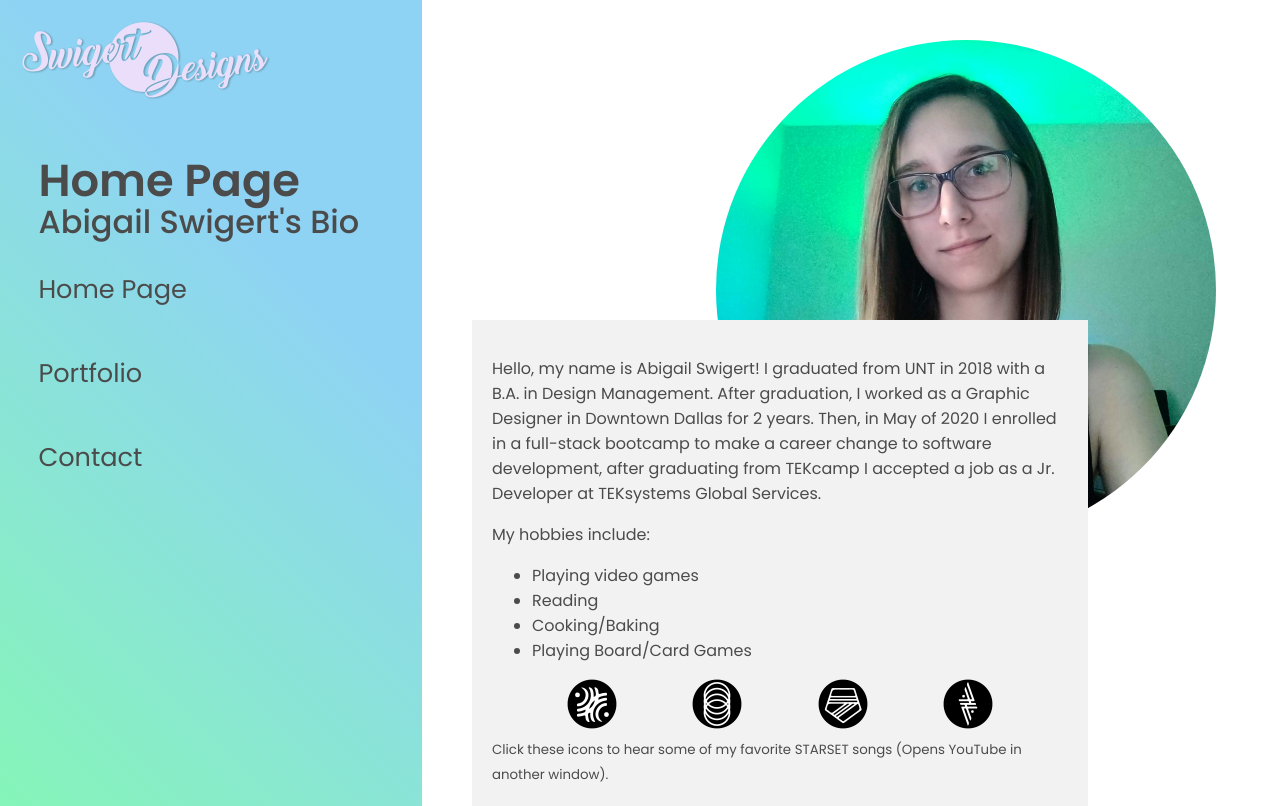
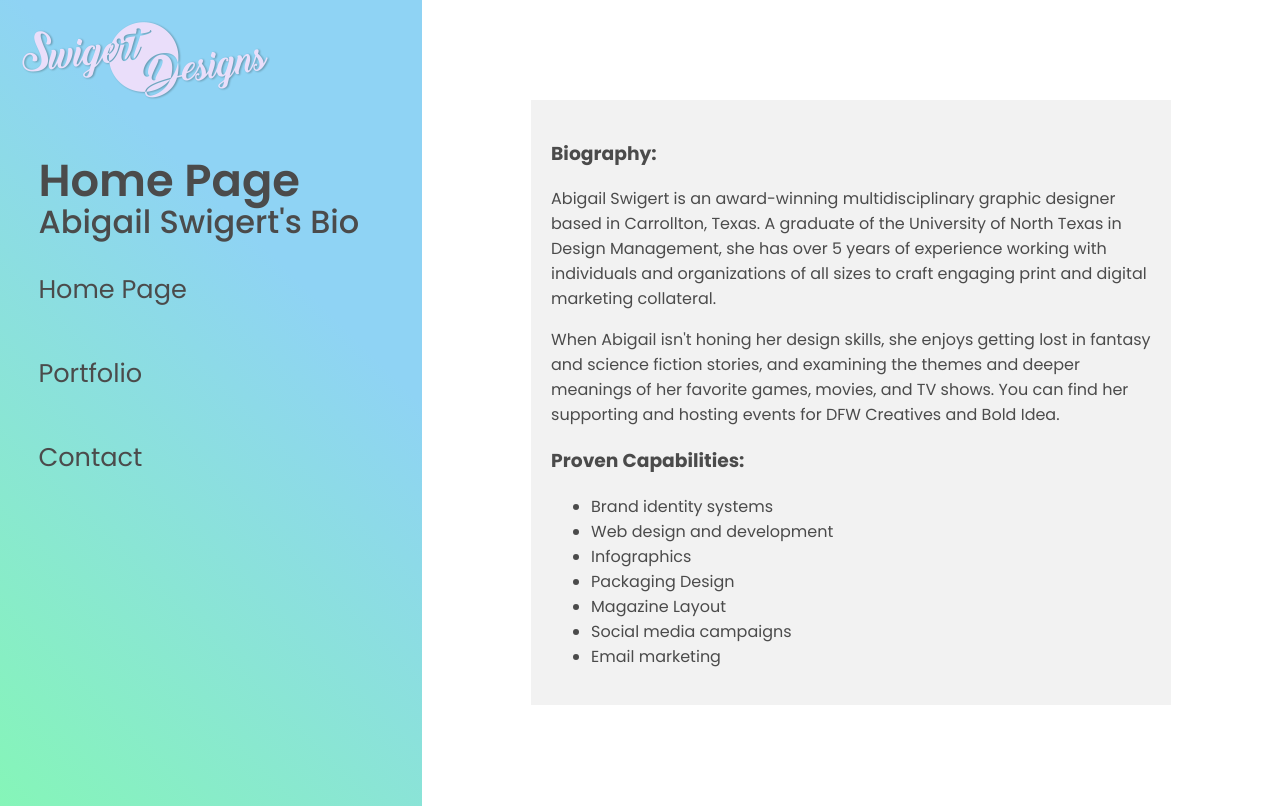
Before and after one commit to AbigailSwigert/swigert-designs-update-react, a React (Create React App) app: page / in a window 1280 px wide. Built offline with nearby package versions, Linux system fonts and the light colour scheme.

Commit message:
update bio, remove old contact links

```diff
--- a/package.json
+++ b/package.json
@@ -9,7 +9,7 @@
     "react": "^16.13.1",
     "react-dom": "^16.13.1",
     "react-router-dom": "^5.2.0",
-    "react-scripts": "3.4.3"
+    "react-scripts": "^5.0.1"
   },
   "scripts": {
     "start": "react-scripts start",
--- a/src/Components/Contact.js
+++ b/src/Components/Contact.js
@@ -40,17 +40,15 @@ function Contact() {
             </div>
 
             <footer id="social-icons-group">
-                <a href="https://twitter.com/abigailswigert">
-                    <img className="social-icon" src={require('../assets/001-twitter.png')} alt="link to Abigail Swigert's Twitter profile" />
-                </a>
 
                 <a href="https://www.linkedin.com/in/abigailswigert">
                     <img className="social-icon" src={require('../assets/002-linkedin.png')} alt="link to Abigail Swigert's LinkedIn profile" />
                 </a>
 
-                <a href="https://www.instagram.com/abigailswigert/">
-                    <img className="social-icon" src={require('../assets/003-instagram.png')} alt="link to Abigail Swigert's Instagram profile" />
+                <a href='https://github.com/AbigailSwigert/'>
+                    <img className='social-icon' src={require('../assets/github-icon.png')} alt="link to Abigail Swigert's GitHub profile" />
                 </a>
+
             </footer>
 
         </div>
--- a/src/Components/HomePage.js
+++ b/src/Components/HomePage.js
@@ -5,43 +5,24 @@ import '../Homepage.css';
 function HomePage() {
     return (
         <div className="content-area">
-            <div id="circular-img">
-                <img id="headshot" src={require('../assets/Profile Photo.jpg')} alt="Abigail Swigert" />
+
+            <div id="bio">
+            <h3>Biography:</h3>
+                <p>Abigail Swigert is an award-winning multidisciplinary graphic designer based in Carrollton, Texas. A graduate of the University of North Texas in Design Management, she has over 5 years of experience working with individuals and organizations of all sizes to craft engaging print and digital marketing collateral.</p>
+
+                <p>When Abigail isn't honing her design skills, she enjoys getting lost in fantasy and science fiction stories, and examining the themes and deeper meanings of her favorite games, movies, and TV shows. You can find her supporting and hosting events for DFW Creatives and Bold Idea.</p>
+
+                <h3>Proven Capabilities:</h3>
+                <ul>
+                    <li>Brand identity systems</li>
+                    <li>Web design and development</li>
+                    <li>Infographics</li>
+                    <li>Packaging Design</li>
+                    <li>Magazine Layout</li>
+                    <li>Social media campaigns</li>
+                    <li>Email marketing</li>
+                </ul>
             </div>
-            <div id="bio">
-                    <p>Hello, my name is Abigail Swigert! I graduated from UNT in 2018 with a B.A. in Design Management. After graduation, I worked as a Graphic Designer in Downtown Dallas for 2 years. Then, in May of 2020 I enrolled in a full-stack bootcamp to make a career change to software development, after graduating from TEKcamp I accepted a job as a Jr. Developer at TEKsystems Global Services.</p>
-
-                    <p>My hobbies include:</p>
-
-                    <ul>
-                        <li>Playing video games</li>
-                        <li>Reading</li>
-                        <li>Cooking/Baking</li>
-                        <li>Playing Board/Card Games</li>
-                    </ul>
-
-                    <div id="music">
-                        <a href="https://www.youtube.com/watch?v=KCec0v0Btbo" target="_blank" rel="noopener noreferrer" aria-roledescription="image">
-                            <img className="musicIcons" src={require('../assets/ECHO.png')} alt="Circular icon for the Starset song Echo in black and white" />
-                        </a>
-
-                        <a href="https://www.youtube.com/watch?v=wHK1q8srtMo" target="_blank" rel="noopener noreferrer" aria-roledescription="image">
-                            <img className="musicIcons" src={require('../assets/OTHER WORLDS THAN THESE.png')} alt="Circular icon for the Starset song Other Worlds Than These in black and white" />
-                        </a>
-
-                        <a href="https://www.youtube.com/watch?v=0dG9pXeOgT0" target="_blank" rel="noopener noreferrer" aria-roledescription="image">
-                            <img className="musicIcons" src={require('../assets/TRIALS.png')} alt="Circular icon for the Starset song Trials in black and white" />
-                        </a>
-
-                        <a href="https://www.youtube.com/watch?v=MfqVlwetWfY" target="_blank" rel="noopener noreferrer" aria-roledescription="image">
-                            <img className="musicIcons" src={require('../assets/FAULTLINE.png')} alt="Circular icon for the Starset song Faultline in black and white" />
-                        </a>
-
-                    </div>
-
-                    <small>Click these icons to hear some of my favorite STARSET songs (Opens YouTube in another window).</small>
-
-                </div>
         </div>
     );
 }
--- a/src/Contact.css
+++ b/src/Contact.css
@@ -91,6 +91,7 @@ textarea {
 .social-icon {
     width: 40px;
     height: 40px;
+    border-radius: 50%;
 }
 
 @media (orientation: portrait) {
--- a/src/Homepage.css
+++ b/src/Homepage.css
@@ -19,14 +19,11 @@
 }
 
 #bio {
-    z-index: 2;
-    width: 45%;
+    width: 70%;
     max-width: 800px;
-    position: absolute;
-    top: 40%;
-    right: 15%;
     background-color: #f2f2f2;
     padding: 20px;
+    margin: 100px auto;
 }
 
 #music {
```
Also changed, not shown: src/setupTests.js (deleted, +0 -5 lines), src/assets/github-icon.png (added), 1 other file (tests, documents, lock files or other folders).
